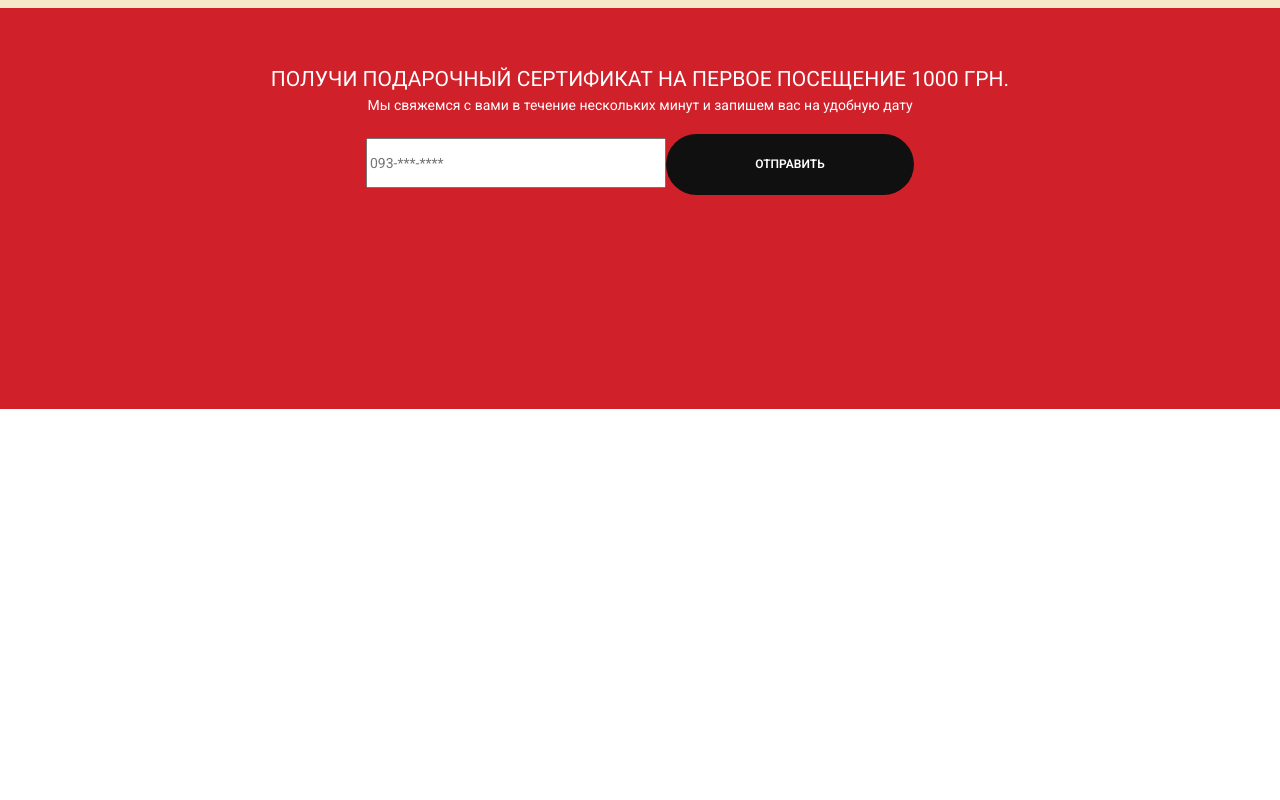
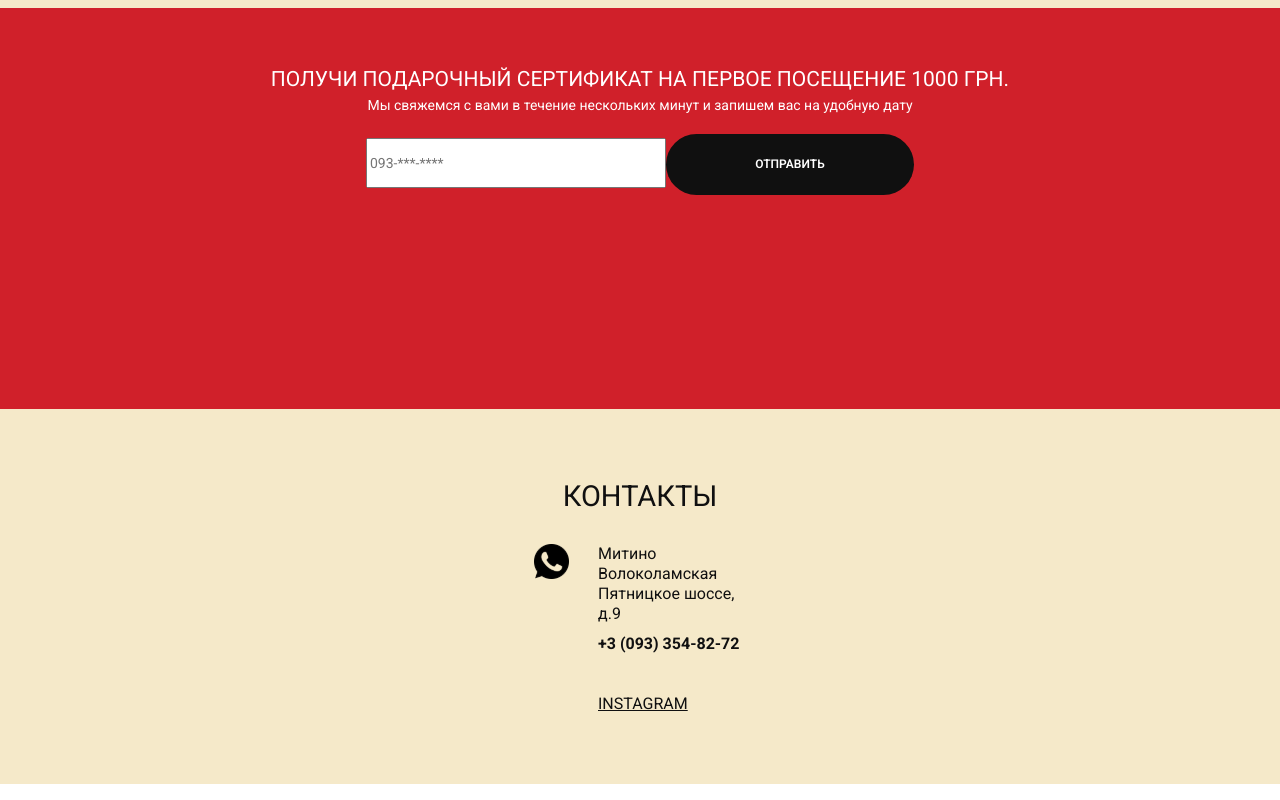
Before and after one commit to Sergey-Markov/salon-beauty, a React (Create React App) app: page / in a window 1280 px wide. Shown: the part 4608-5408 px from the top of the page. Before the commit the page ends 5017 px from the top, so only its background shows below. Built offline with nearby package versions, Linux system fonts and the light colour scheme.

Commit message:
add component Address

```diff
--- a/src/App.js
+++ b/src/App.js
@@ -1,6 +1,7 @@
 // import "./App.css";
 import React from "react";
 import Actions from "./Components/Actions/Actions.js";
+import Address from "./Components/Address/Address.js";
 import Benefits from "./Components/Benefits/Benefits.js";
 import ChoseUs from "./Components/ChoseUs/ChoseUs.js";
 import Container from "./Components/Container/Container.js";
@@ -25,6 +26,7 @@ function App() {
       <Portfolio />
       <Actions />
       <GetСertificate />
+      <Address />
     </Container>
   );
 }
--- /dev/null
+++ b/src/Components/Address/Address.js
@@ -0,0 +1,29 @@
+import "./Address.scss";
+import { svgImages } from "../../images/svg";
+const Address = () => {
+  const { phoneWatsUp } = svgImages;
+  return (
+    <address className="Address">
+      <h2 className="Address-title">контакты</h2>
+      <div className="Address-field">
+        <img
+          src={phoneWatsUp}
+          alt="phoneWatsUp icon"
+          className="Address-field--img"
+        />
+        <div>
+          <p className="Address-field--text">
+            Митино Волоколамская Пятницкое шоссе, д.9
+          </p>
+          <a className="Address-field--tel" href="tel:+30933548272">
+            +3 (093) 354-82-72
+          </a>
+          <a className="Address-field--insta" href="https://www.instagram.com/">
+            instagram
+          </a>
+        </div>
+      </div>
+    </address>
+  );
+};
+export default Address;
--- /dev/null
+++ b/src/Components/Address/Address.scss
@@ -0,0 +1,59 @@
+.Address{
+    width: 100%;
+    padding: 70px 9px;
+    font-style: normal;
+    color: #101010;
+    font-size: 16px;
+    line-height: 20px;
+
+    &-title{
+        font-weight: 400;
+        font-size: 29px;
+        line-height: 35px;
+        text-transform: uppercase;
+        margin-bottom: 30px;
+        text-align: center;
+
+    }
+    &-field{
+        display: flex;
+        justify-content: center;
+        &--img{
+            width: 35px;
+            height: 35px;
+            margin-right: 29px;
+        }
+        &--text{
+            text-align: start;
+            font-style: normal;
+            font-weight: 400;
+            width: 148px;
+            margin-bottom: 10px;
+        }
+        &--tel{
+            color: #101010;
+            display: block;
+            text-decoration:none;
+            font-weight: 700;
+            text-transform: uppercase;
+            margin-bottom: 40px;
+            &:hover,
+            &:focus{
+                color:#D0202A;
+            }
+        }
+        &--insta{
+            color: #101010;
+            font-weight: 400;
+            font-size: 16px;
+            line-height: 20px;
+            text-align: start;
+            text-transform: uppercase;
+            &:hover,
+            &:focus{
+                color:#D0202A;
+            }
+        }
+    }
+
+}
--- /dev/null
+++ b/src/Components/Address/index.js
@@ -0,0 +1,3 @@
+import Address from "./Address";
+
+export { Address };
--- a/src/images/svg/index.js
+++ b/src/images/svg/index.js
@@ -9,6 +9,7 @@ import Car from "./Car.svg";
 import FirstAid from "./FirstAid.svg";
 import Train from "./Train.svg";
 
+import phoneWatsUp from "./phoneWatsUp.svg";
 const svgImages = {
   logo,
   locate,
@@ -18,5 +19,6 @@ const svgImages = {
   Car,
   FirstAid,
   Train,
+  phoneWatsUp,
 };
 export { svgImages };
```
Also changed, not shown: src/images/svg/phoneWatsUp.svg (added).
